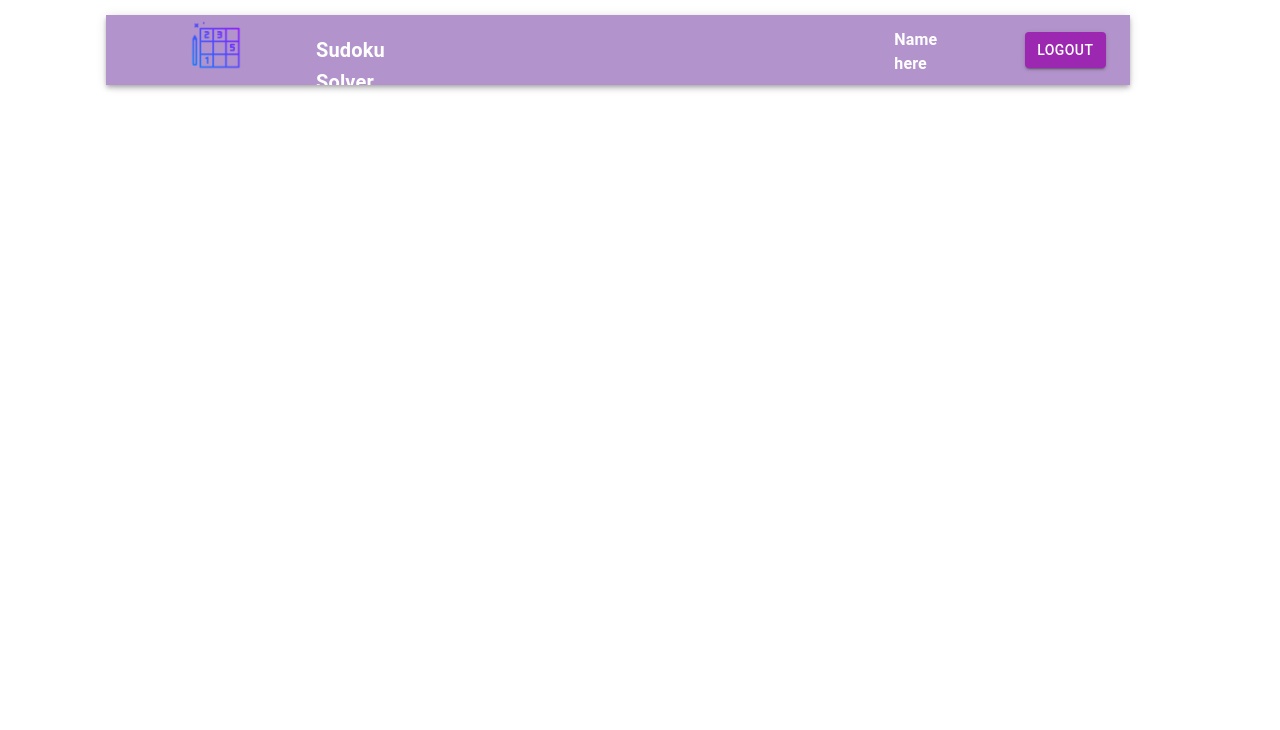
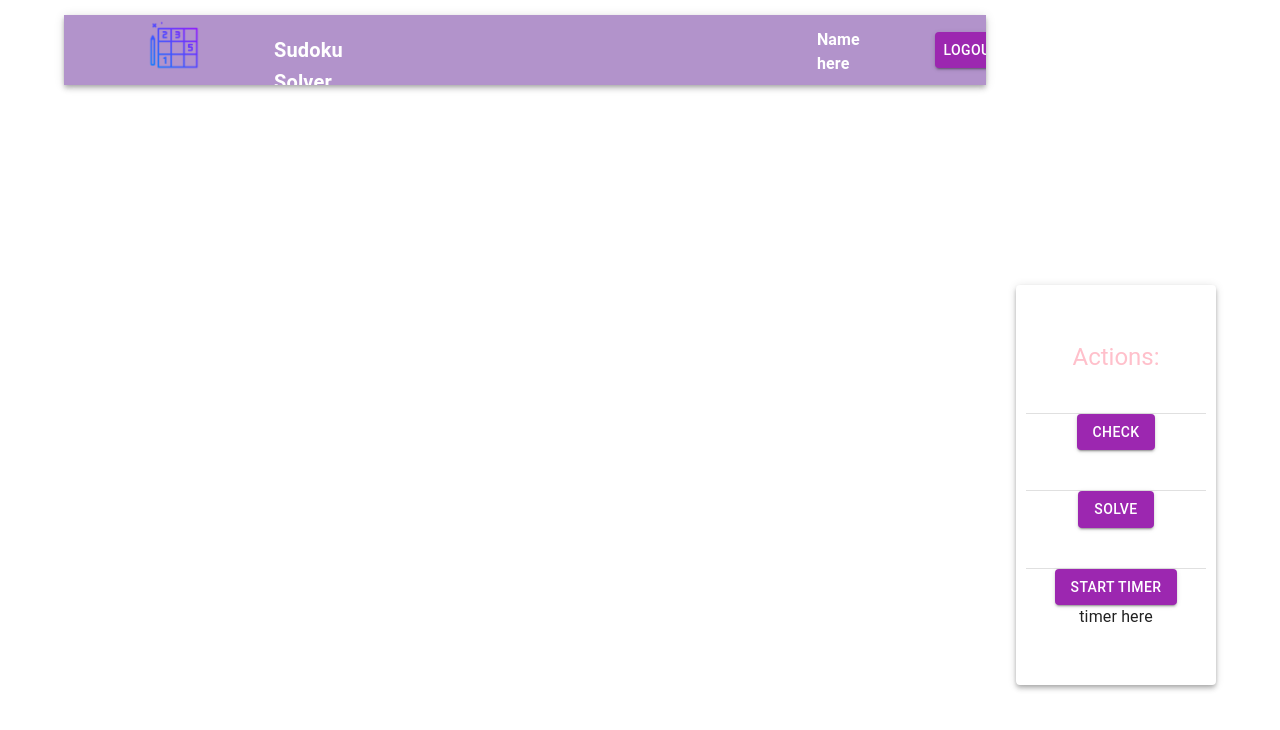
Before and after one commit to teadulellari/Sudoku_Solver, a React (Create React App) app in the folder client/: page /sudoku in a window 1280 px wide. Shown: the top 730 px of the page. Built offline with nearby package versions, Linux system fonts and the light colour scheme.

Commit message:
Added the Actions form

```diff
--- a/client/src/App.jsx
+++ b/client/src/App.jsx
@@ -9,7 +9,7 @@ import { BrowserRouter, Routes, Route, Navigate } from "react-router-dom";
 function App() {
   return (
     <BrowserRouter>
-      <Container maxWidth="xl">
+      <Container maxWidth="xl" zeroMinWidth>
         <Routes>
         <Route path='/sudoku' exact element={<Home /> } />
         <Route path="/login" exact element={<LoginView />} />
--- /dev/null
+++ b/client/src/components/Actions/Actions.jsx
@@ -0,0 +1,27 @@
+import { Grid, Paper, Typography, Divider, Container } from "@mui/material";
+import React from "react";
+import Check from "./Check";
+import Solve from "./Solve";
+import Timer from "./Timer";
+import "./actions.css";
+
+const Actions = () => {
+  return (
+    <Paper elevation={4} id='actionsPaper'>
+      <form className="actionsForm">
+        <Typography variant="h5" id="actionsTitle">
+          Actions:
+        </Typography>
+        <Divider className="divider" />
+        <Check />
+        <Divider  className="divider" />
+        <Solve />
+        <Divider className="divider"/>
+        <Timer />
+      </form>
+      </Paper>
+
+  );
+};
+
+export default Actions;
--- /dev/null
+++ b/client/src/components/Actions/Check.jsx
@@ -0,0 +1,25 @@
+import React from 'react';
+import { Button } from "@mui/material";
+
+
+
+
+const Check = () => {
+
+ const handleClick = () => {
+
+     console.log("You clicked Check!");
+ }
+
+    return (
+        <Button
+          className='checkButton'
+          type='submit'
+          variant="contained"
+          color="secondary"
+          onClick={handleClick}
+          >Check</Button>
+    );
+};
+
+export default Check;
--- /dev/null
+++ b/client/src/components/Actions/Solve.jsx
@@ -0,0 +1,24 @@
+import React from "react";
+import {Button} from "@mui/material";
+
+
+const Solve = () => {
+
+    const handleClick = () => {
+
+       console.log("You clicked Solve!");
+    }
+
+    return (
+      <Button
+       className="solveButton"
+       type="submit"
+       variant="contained"
+       color="secondary"
+        onClick={handleClick}>
+        Solve</Button>
+
+    );
+};
+
+export default Solve;
--- /dev/null
+++ b/client/src/components/Actions/Timer.jsx
@@ -0,0 +1,25 @@
+import React from "react";
+import { Button, Grid, Typography } from "@mui/material";
+
+const Timer = () => {
+  const startTimer = () => {
+    console.log("You started the timer");
+  };
+
+  return (
+    <>
+      <Button
+        className="solveButton"
+        type="contained"
+        variant="contained"
+        color="secondary"
+        onClick={startTimer}
+      >
+        Start Timer{" "}
+      </Button>
+      <Typography>timer here</Typography>
+    </>
+  );
+};
+
+export default Timer;
--- /dev/null
+++ b/client/src/components/Actions/actions.css
@@ -0,0 +1,32 @@
+#actionsPaper {
+    margin-top: 200px;
+    width: 200px;
+    height: 400px;
+    display: flex;
+    float: right;
+}
+#actionsForm {
+
+    height: 200px;
+    width: 100px;
+    display: flex;
+    align-items: flex-end;
+    width: fit-content;
+    margin-top: 200px;
+    margin-left: 400px;
+    border: none;
+    color: aliceblue;
+}
+
+#actionsTitle {
+    color: pink;
+    text-align: center;
+    margin: auto;
+
+
+}
+
+.divider {
+    height: 40px;
+   color: white;
+}
--- a/client/src/components/Navbar/Navbar.jsx
+++ b/client/src/components/Navbar/Navbar.jsx
@@ -1,25 +1,27 @@
 import React, { useState } from "react";
-import { AppBar, Typography, Button, Toolbar } from "@mui/material";
+import { AppBar, Typography, Button, Toolbar, Hidden } from "@mui/material";
 import sudokuImg from "../../images/sudoku.png";
 import "./navbar.css";
 
 const Navbar = () => {
   return (
-    <AppBar id="navbarAppBar">
-
+    <AppBar id="navbarAppBar" position="static">
       <div id="leftNavbar">
         <img src={sudokuImg} id="logo" />
-        <Typography variant="h6"  to="/" fontWeight="bold" id="title">
-          Sudoku Solver
-        </Typography>
+        <Hidden xsDown>
+          <Typography variant="h6" to="/sudoku" fontWeight="bold" id="title">
+            Sudoku Solver
+          </Typography>
+        </Hidden>
       </div>
       <Toolbar id="navbarToolbar">
-        <Typography id="navbarName">Name here</Typography>
+        <Hidden xsDown>
+          <Typography id="navbarName">Name here</Typography>
+        </Hidden>
         <Button variant="contained" id="navbarLoginButton" color="secondary">
           Logout
         </Button>
       </Toolbar>
-
     </AppBar>
   );
 };
--- a/client/src/components/Navbar/navbar.css
+++ b/client/src/components/Navbar/navbar.css
@@ -11,6 +11,7 @@
     margin-top: 15px;
     margin-right: 150px;
     overflow: hidden;
+    float: inherit;
 
 }
 
--- a/client/src/components/View/Home.jsx
+++ b/client/src/components/View/Home.jsx
@@ -1,22 +1,19 @@
-import { Container } from '@mui/system';
-import Navbar from '../Navbar/Navbar';
-import React from 'react';
-import './home.css';
-
-
-
-
-
+import { Grow } from "@mui/material";
+import Navbar from "../Navbar/Navbar";
+import React from "react";
+import "./home.css";
+import Actions from "../Actions/Actions";
+import { Container } from "@mui/system";
 
 const Home = () => {
-
-    return(
-
-        <Container className="container" >
-            <Navbar />
-
-        </Container>
-    )
-}
+  return (
+    <Grow in>
+      <Container>
+        <Navbar />
+        <Actions />
+      </Container>
+    </Grow>
+  );
+};
 
 export default Home;
```
